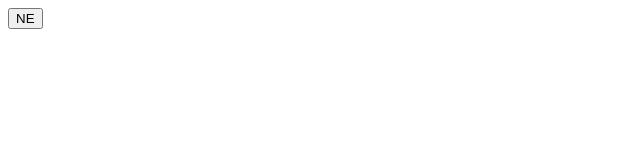
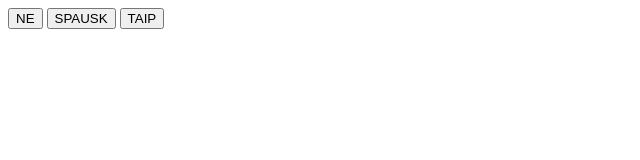
Before and after one commit to laimonaslukos/html_css_1, a plain HTML site: page index.html in a window 1280 px wide. Shown: the whole page, without its empty margins (0-640 px from the left). Drawn offline with Linux system fonts and the light colour scheme.

Commit message:
Create button 2 and 3

```diff
--- a/index.html
+++ b/index.html
@@ -8,6 +8,8 @@
 </head>
 <body>
   <button class="big-button">NE</button>
+  <button class="big-button">SPAUSK</button>
+  <button class="big-button">TAIP</button>
 
 </body>
 </html>
```
